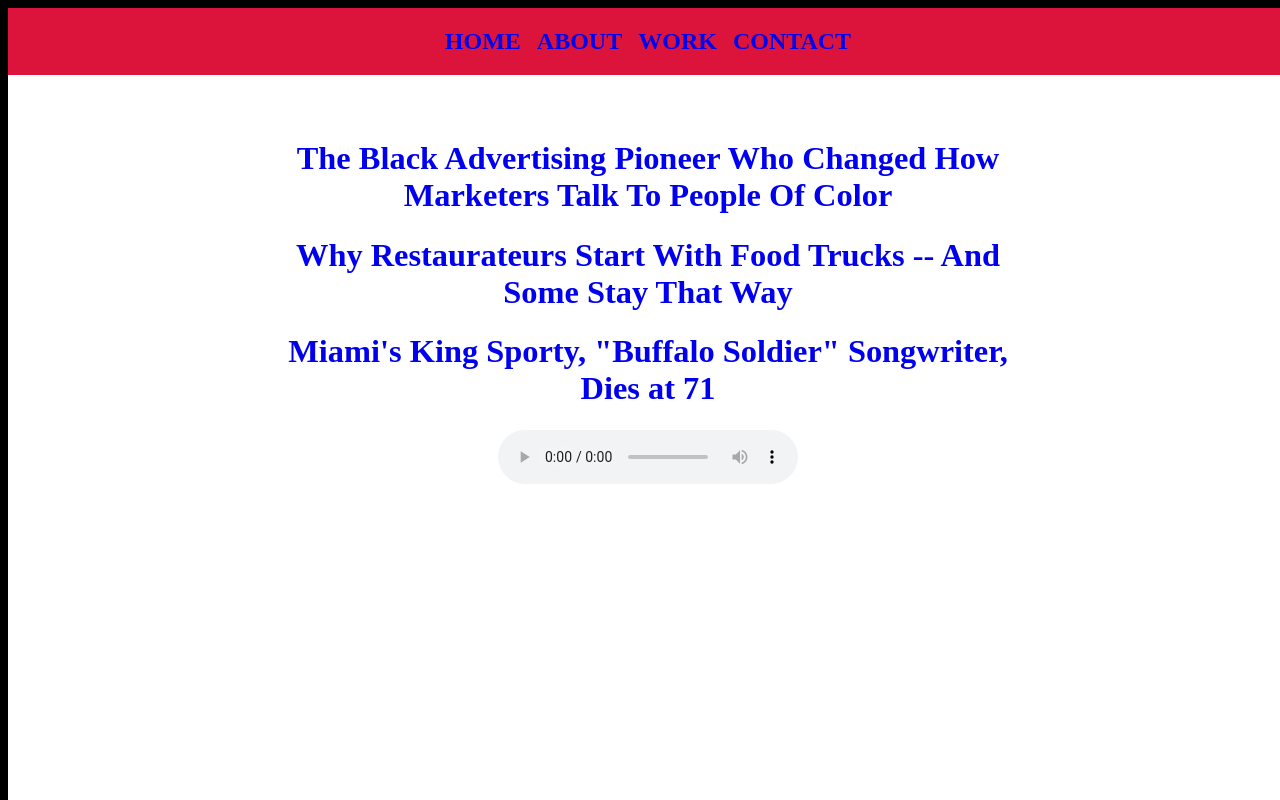
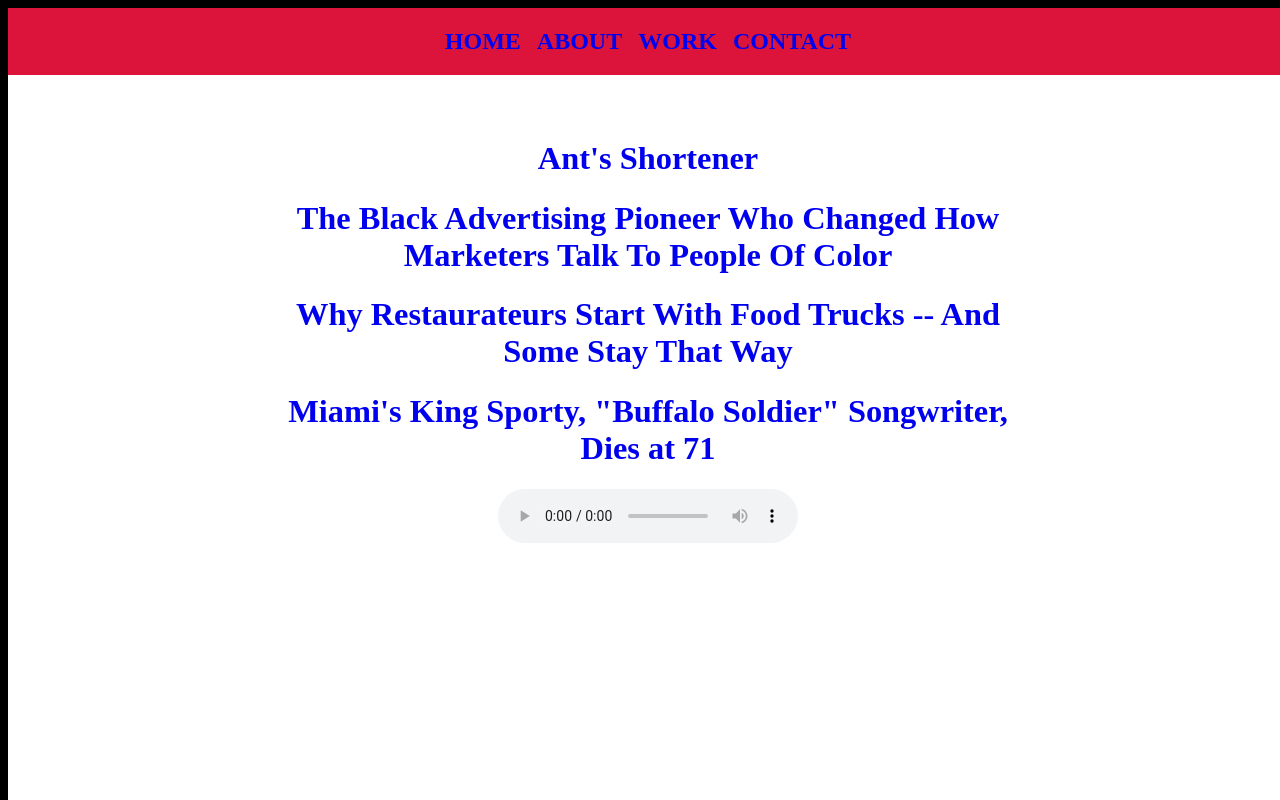
Before and after one commit to AnansiRafa/Portfolio, a website: page public/work.html in a window 1280 px wide. Shown: the top 800 px of the page. Drawn offline with Linux system fonts and the light colour scheme.

Commit message:
added link to URL shortener

```diff
--- a/public/work.html
+++ b/public/work.html
@@ -20,6 +20,7 @@
   </header>
   <main>
     <div class="middletext">
+      <h2><a href='https://ants-shortener.herokuapp.com/' target='_blank'>Ant's Shortener</a></h2>
       <h2><a href="https://www.npr.org/sections/codeswitch/2015/06/03/411716582/the-black-advertising-pioneer-who-changed-how-marketers-talk-to-people-of-color?lipi=urn%3Ali%3Apage%3Ad_flagship3_profile_view_base_treasury%3BoiqXGEbWRtWgWNPN%2F7F01Q%3D%3D" target="_blank">The Black Advertising Pioneer Who Changed How Marketers Talk To People Of Color</a></h2>
       <h2><a href="http://wlrn.org/post/why-restaurateurs-start-food-trucks-and-some-stay-way" target="_blank">Why Restaurateurs Start With Food Trucks -- And Some Stay That Way</a></h2>
       <h2><a href="http://wlrn.org/post/miamis-king-sporty-buffalo-soldier-songwriter-dies-71" target="_blank">Miami's King Sporty, "Buffalo Soldier" Songwriter, Dies at 71</a></h2>
```
